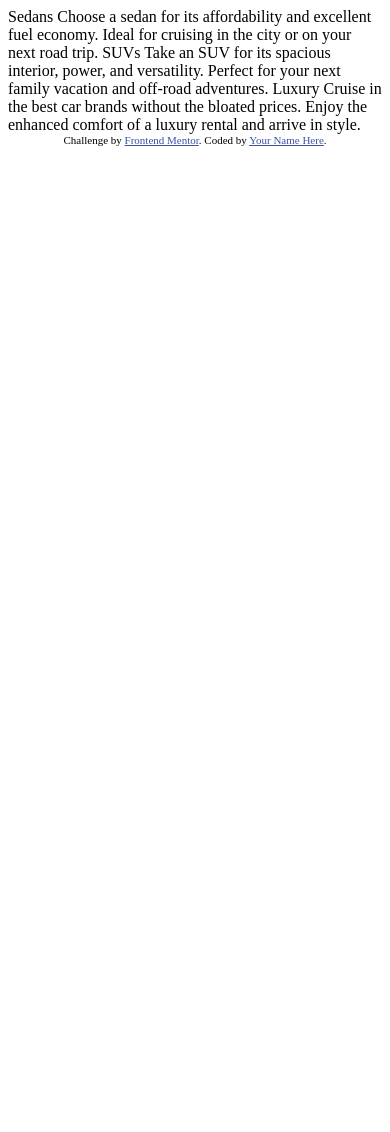
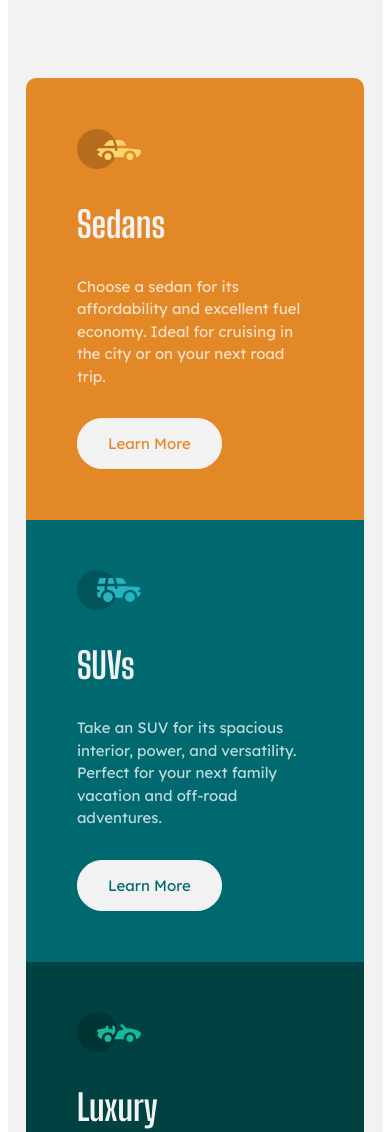
Before and after one commit to LaH-DeV/3-column-preview-card-component, a plain HTML site: page index.html in a window 390 px wide. Shown: the top 1132 px of the page. Before the commit the page ends 844 px from the top, so only its background shows below. Drawn offline with Linux system fonts and the light colour scheme.

Commit message:
challange made

```diff
--- a/index.html
+++ b/index.html
@@ -2,35 +2,58 @@
 <html lang="en">
 <head>
   <meta charset="UTF-8">
-  <meta name="viewport" content="width=device-width, initial-scale=1.0"> <!-- displays site properly based on user's device -->
+  <meta name="viewport" content="width=device-width, initial-scale=1.0">
 
   <link rel="icon" type="image/png" sizes="32x32" href="./images/favicon-32x32.png">
-
+  <link rel="stylesheet" href="style.css">
   <title>Frontend Mentor | 3-column preview card component</title>
 
-  <!-- Feel free to remove these styles or customise in your own stylesheet 👍 -->
-  <style>
-    .attribution { font-size: 11px; text-align: center; }
-    .attribution a { color: hsl(228, 45%, 44%); }
-  </style>
 </head>
 <body>
 
-  Sedans
-  Choose a sedan for its affordability and excellent fuel economy. Ideal for cruising in the city
+  <section>
+    <div class="container">
+      <div class="card">
+        <div class="content">
+          <img src="/images/icon-sedans.svg" alt="sedan icon">
+          <h1>Sedans</h1>
+          <p>Choose a sedan for its affordability and excellent fuel economy. Ideal for cruising in the city
           or on your next road trip.
-
-  SUVs
+          </p>
+          <button>Learn More</button>
+        </div>
+      </div>
+      <div class="card">
+        <div class="content">
+          <img src="/images/icon-suvs.svg" alt="suvs icon">
+        <h1>SUVs</h1>
+        <p>
         Take an SUV for its spacious interior, power, and versatility. Perfect for your next family vacation
       and off-road adventures.
+        </p>
+        <button>Learn More</button>
+      </div>
+      </div>
 
-  Luxury
+      <div class="card">
+        <div class="content">
+          <img src="/images/icon-luxury.svg" alt="luxury icon">
+        <h1>Luxury</h1>
+        <p>
           Cruise in the best car brands without the bloated prices. Enjoy the enhanced comfort of a luxury
           rental and arrive in style.
+        </p>
+        <button>Learn More</button>
+      </div>
+      </div>
+    </div>
+  </section>
+
 
     <div class="attribution">
       Challenge by <a href="https://www.frontendmentor.io?ref=challenge" target="_blank">Frontend Mentor</a>.
-    Coded by <a href="#">Your Name Here</a>.
+      Coded by <a href="https://lah-dev.netlify.app/" target="_blank">Lah.Dev</a>.
     </div>
+
 </body>
 </html>
--- /dev/null
+++ b/style.css
@@ -0,0 +1,147 @@
+@import url('https://fonts.googleapis.com/css2?family=Big+Shoulders+Display:wght@700&family=Lexend+Deca&display=swap');
+
+*,
+*::before,
+*::after {
+    box-sizing: 0;
+    margin: 0;
+    padding: 0;
+    font-size: 15px;
+    font-family: 'Lexend Deca', sans-serif;
+}
+
+.attribution { margin-top: 2%; font-size: 11px; text-align: center; }
+.attribution a { color: hsl(228, 45%, 44%); }
+
+body {
+    display: flex;
+    align-items: center;
+    justify-content: center;
+    flex-direction: column;
+    min-height: 100vh;
+}
+
+p {
+    margin-top: 30px;
+    line-height: 1.5;
+    color: hsla(0, 0%, 100%, 0.75);
+}
+
+button {
+    margin-top: 75px;
+    transition: background-color 0.2s ease, color 0.2s ease;
+    border-radius: 25px;
+    padding: 15px 30px;
+    border: 1px solid hsl(0, 0%, 95%);
+    background-color: hsl(0, 0%, 95%);
+}
+
+h1 {
+    font-family: 'Big Shoulders Display', cursive;
+    margin-top: 30px;
+    font-size: 36px;
+}
+
+.content {
+    padding: 15%;
+}
+
+
+
+section {
+    background-color:  hsl(0, 0%, 95%);
+    display: flex;
+    align-items: center;
+    justify-content: center;
+    width: 1440px;
+    height: 768px;
+}
+
+.container {
+    width: 62%;
+    display: flex;
+    height: 62%;
+}
+
+.card:nth-of-type(1){
+    background-color: hsl(31, 77%, 52%);
+    border-top-left-radius: 10px;
+    border-bottom-left-radius: 10px;
+}
+.card:nth-of-type(1) button {
+    color: hsl(31, 77%, 52%);
+}
+
+.card:nth-of-type(2) {
+    background-color: hsl(184, 100%, 22%);
+}
+.card:nth-of-type(2) button {
+    color: hsl(184, 100%, 22%);
+}
+
+.card:nth-of-type(3){
+    background-color: hsl(179, 100%, 13%);
+    border-top-right-radius: 10px;
+    border-bottom-right-radius: 10px;
+}
+.card:nth-of-type(3) button {
+    color: hsl(179, 100%, 13%);
+}
+
+.card button:hover {
+    background-color: transparent;
+    color:  hsl(0, 0%, 95%);
+    cursor: pointer;
+}
+
+h1 {
+    color:  hsl(0, 0%, 95%);
+}
+
+
+
+
+
+@media screen and (max-width: 860px) {
+
+    section {
+        background-color:  hsl(0, 0%, 95%);
+        display: flex;
+        align-items: center;
+        justify-content: center;
+        width: 375px;
+        padding: 20% 0;
+        height: auto;
+    }
+
+    .container {
+        flex-direction: column;
+        width: 90%;
+    }
+    button {
+        margin-top: 30px;
+    }
+
+
+
+
+
+    .card:nth-of-type(1) {
+        background-color: hsl(31, 77%, 52%);
+        border-bottom-left-radius: 0;
+        border-top-left-radius: 10px;
+        border-top-right-radius: 10px;
+    }
+
+    .card:nth-of-type(2) {
+        background-color: hsl(184, 100%, 22%);
+    }
+
+    .card:nth-of-type(3) {
+        background-color: hsl(179, 100%, 13%);
+        border-top-right-radius: 0px;
+        border-bottom-left-radius: 10px;
+        border-bottom-right-radius: 10px;
+    }
+
+}
```
Lines whose indentation alone changed are shown as unchanged.
